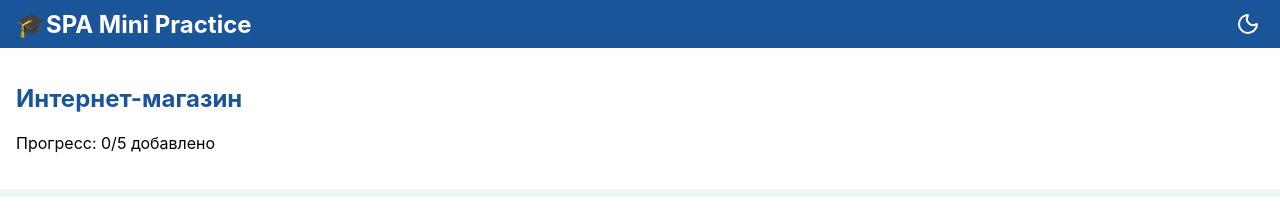
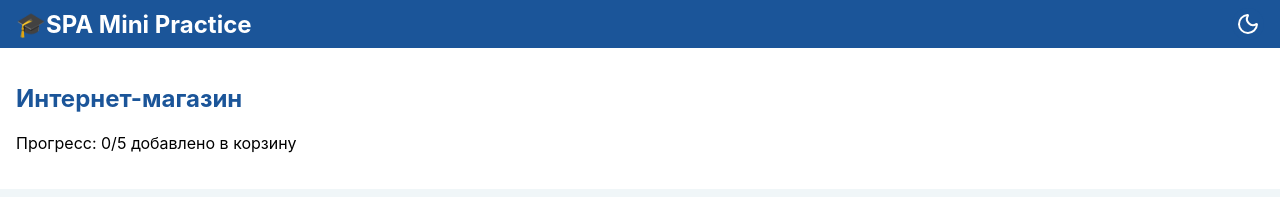
Before and after one commit to A1exVd/SPA-Mini-Practice, a React (Create React App) app: page / in a window 1280 px wide. Shown: the top 223 px of the page. Built offline with nearby package versions, Linux system fonts and the light colour scheme.

Commit message:
fixed handleDelete setProducts

```diff
--- a/src/App.js
+++ b/src/App.js
@@ -51,7 +51,7 @@ function App() {
  const [ filter, setFilter ] = useState("all");
 
   const handleDelete = (id) => {
-    setProducts(products.filter(product => product.id !== id));
+    setProducts(prev => prev.filter(product => product.id !== id));
     setCart(prev => prev.filter(productId => productId !== id));
   }
 
@@ -64,7 +64,7 @@ function App() {
   }
 
   const handleAddProduct = (newProduct) => {
-      setProducts(prev => [...prev, {id: Date.now(), categoryRus: categoryOptions[newProduct.category], ...newProduct}])
+      setProducts(prev => [...prev, {id: String(Date.now()), categoryRus: categoryOptions[newProduct.category], ...newProduct}])
   }
 
   const filteredProducts = filter === "all"
@@ -79,7 +79,7 @@ function App() {
           <SectionLayout id="progress" title="Интернет-магазин">
             <ProgressBar
               id="progress"
-              label={`Прогресс: ${cart.length}/${products.length} добавлено`}
+              label={`Прогресс: ${cart.length}/${products.length} добавлено в корзину`}
               value={cart.length}
               max={products.length}
               />
```
